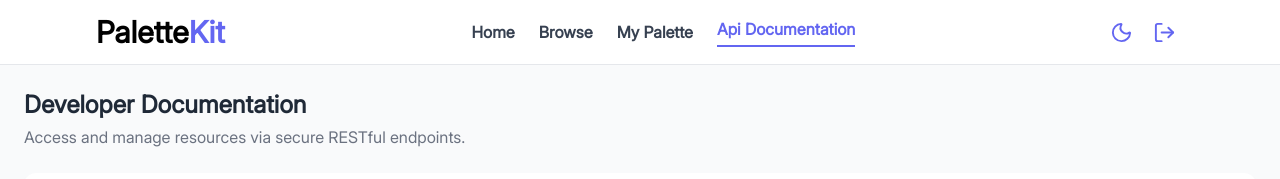
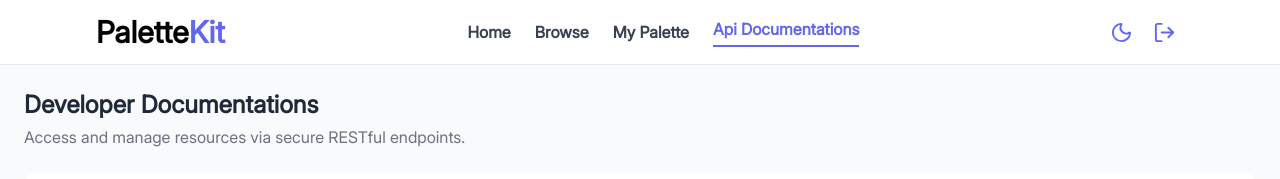
Before and after one commit to itzmegelo/PalleteKitV2, a React (Create React App) app: page /api in a window 1280 px wide. Shown: the top 179 px of the page. Built offline with nearby package versions, Linux system fonts and the light colour scheme.

Commit message:
Added Api Docu

```diff
--- a/src/components/ui/dashboard/Navbar.jsx
+++ b/src/components/ui/dashboard/Navbar.jsx
@@ -14,7 +14,7 @@ export default function Navbar({ theme, toggleTheme }) {
     { name: "Home", href: "/dashboard" },
     { name: "Browse", href: "/browse" },
     { name: "My Palette", href: "/mypalette" },
-    { name: "Api Documentation", href: "/api" },
+    { name: "Api Documentations", href: "/api" },
     // { name: "Profile", href: "/profile" },
   ];
 
--- a/src/pages/dashboard/Api.jsx
+++ b/src/pages/dashboard/Api.jsx
@@ -47,7 +47,7 @@ export default function Api() {
       <div className="mb-6 flex items-center justify-between">
         <div>
           <h1 className="text-2xl font-bold text-gray-800 dark:text-white">
-            Developer Documentation
+            Developer Documentations
           </h1>
           <p className="text-gray-500 dark:text-gray-400 mt-1">
             Access and manage resources via secure RESTful endpoints.
```
